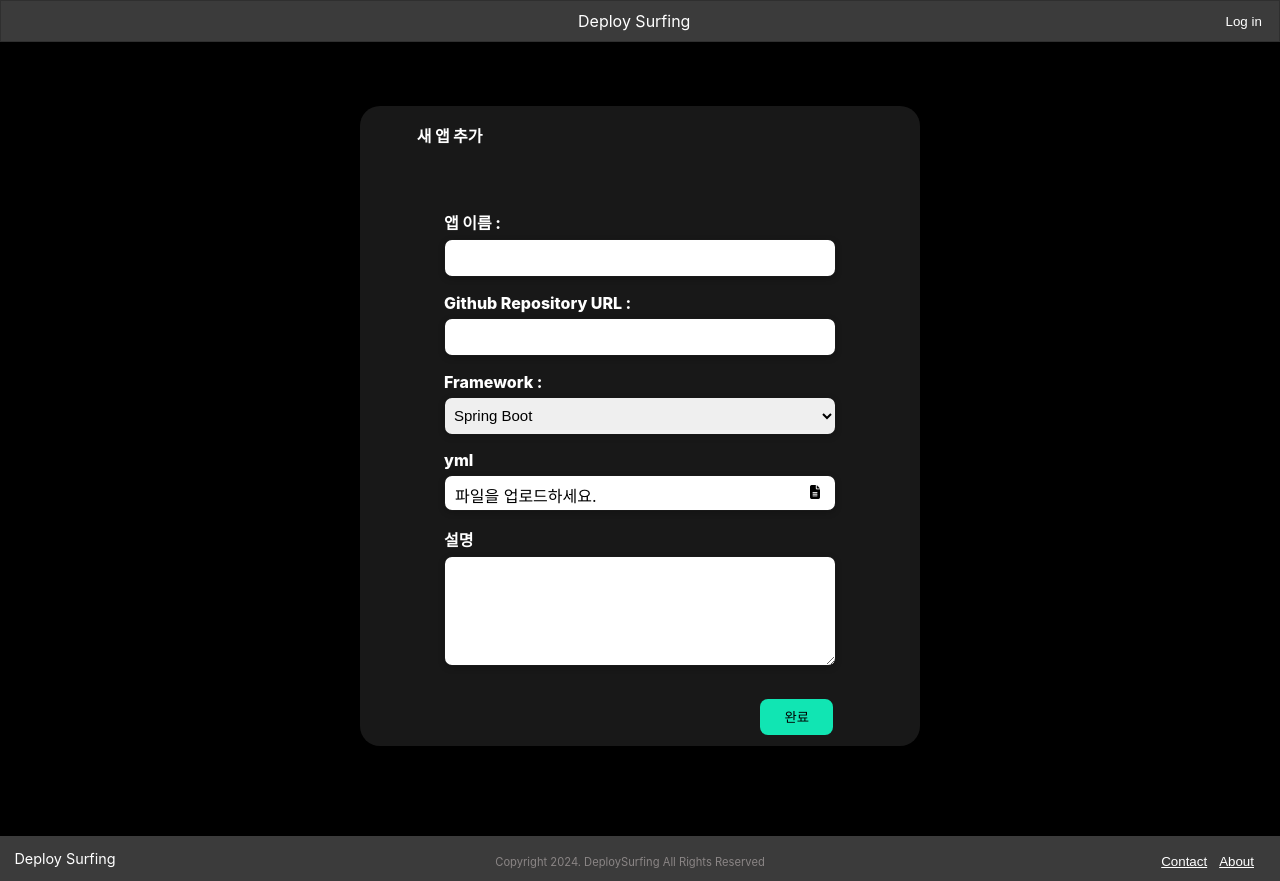
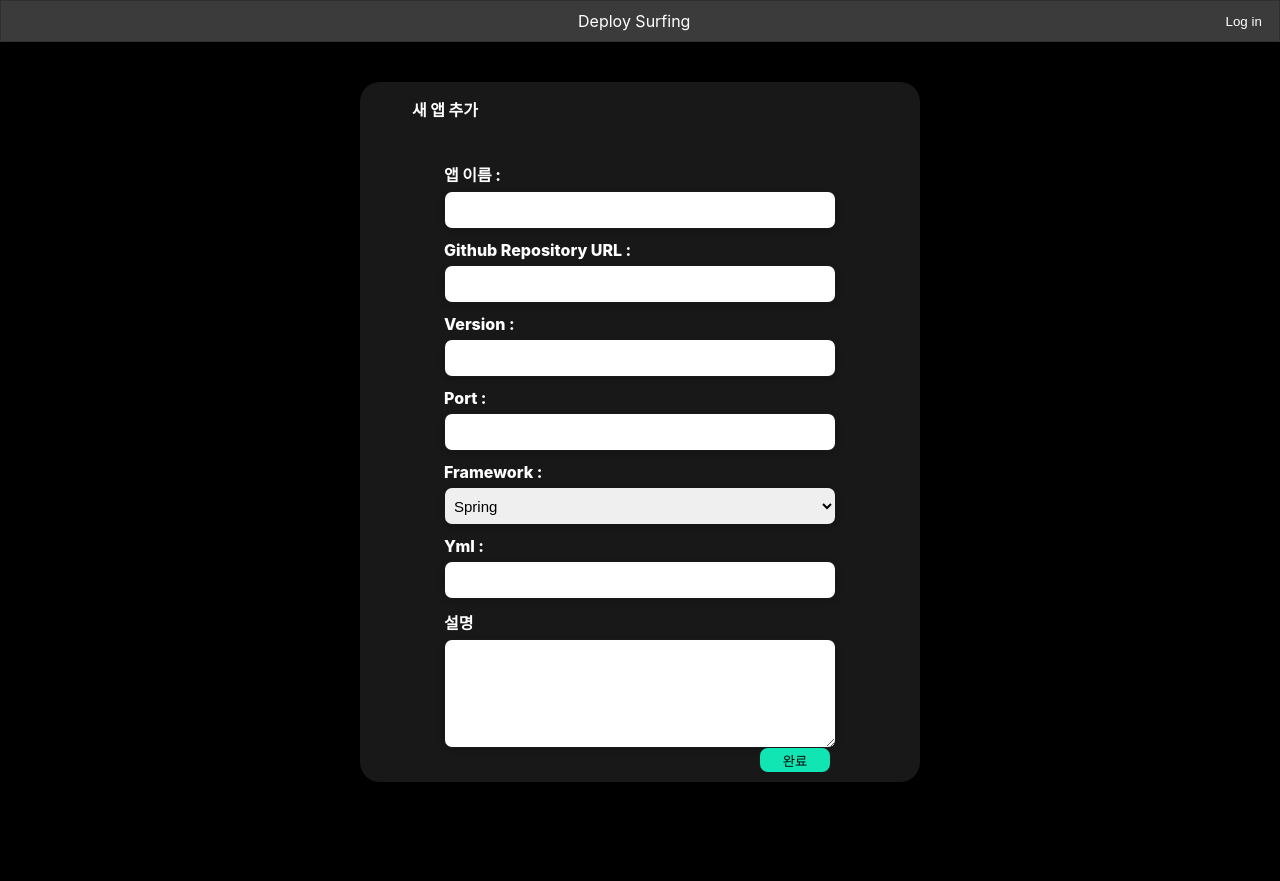
Before and after one commit to k-oyun/Deploy-Surfing, a React (Create React App) app in the folder deploysurfing/: page /addApp in a window 1280 px wide. After the commit the page ends 800 px from the top, so only its background shows below. Built offline with nearby package versions, Linux system fonts and the light colour scheme.

Commit message:
feat: 앱 추가 API 연동 코드 작성, 테스트 미완료 상태

```diff
--- a/deploysurfing/src/Routes/AddApp.tsx
+++ b/deploysurfing/src/Routes/AddApp.tsx
@@ -1,8 +1,10 @@
-import React, { useState } from "react";
+import React, { useEffect, useState } from "react";
 import styled from "styled-components";
 import File from "../assets/images/file-lines-solid 1.png";
 import Header from "../Components/Header";
 import Footer from "../Components/Footer";
+import { addAppPost } from "../api";
+import { frame } from "framer-motion";
 
 const Wrapper = styled.div`
   display: flex;
@@ -11,32 +13,30 @@ const Wrapper = styled.div`
 `;
 
 const AddAppWrapper = styled.div`
-  width: 35rem;
-  height: 40rem;
+  width: 560px;
+  height: 700px;
   display: flex;
   flex-direction: column;
   align-items: center;
-  /* margin-left: 510px; */
-  margin-top: 5%;
-  margin-bottom: 7%;
+  margin-top: 40px;
   background-color: #181818;
   border-radius: 20px;
 `;
 
 const AddAppText = styled.span`
-  font-size: 1rem;
+  font-size: 16px;
   font-weight: 800;
-  margin-top: 3%;
-  margin-right: 68%;
+  margin-top: 15px;
+  margin-right: 390px;
   color: white;
 `;
 
-const InputForm = styled.form`
+const InputWrapper = styled.form`
   display: flex;
   flex-direction: column;
   width: 70%;
-  height: 100%;
-  margin-top: 3rem;
+  height: 600px;
+  margin-top: 30px;
 `;
 
 const InputSelect = styled.select`
@@ -97,13 +97,13 @@ const FileImg = styled.img`
 `;
 
 const InputText = styled.span`
-  margin-top: 4%;
+  margin-top: 11px;
   color: white;
   font-weight: 800;
 `;
 
 const InputTextArea = styled.textarea`
-  height: 20%;
+  height: 100px;
   border: 1px solid rgba(0, 0, 0, 0.9);
   border-radius: 8px;
   margin-top: 5px;
@@ -114,50 +114,78 @@ const InputTextArea = styled.textarea`
 `;
 
 const CompleteButton = styled.button`
-  width: 13%;
-  height: 7%;
+  width: 70px;
+  height: 35px;
   background-color: ${(props) => props.theme.mainColor};
   border: 0px solid rgba(0, 0, 0, 0);
   border-radius: 8px;
-  margin-left: 56%;
-  margin-bottom: 2%;
+  margin-left: 310px;
+  margin-bottom: 10px;
+  cursor: pointer;
 `;
 
 function AddApp() {
   const [appName, setAppName] = useState<string>("");
   const [url, setUrl] = useState<string>("");
-  const [framework, setFramework] = useState<string>("");
-  const [fileName, setFileName] = useState<string>("파일을 업로드하세요.");
+  const [framework, setFramework] = useState<string>("Spring Boot");
+  const [yml, setYml] = useState<string>("");
+  const [version, setVersion] = useState<string>("");
+  const [port, setPort] = useState<string>("");
 
   const onChangeAppName = (text: React.ChangeEvent<HTMLInputElement>) => {
     setAppName(text.target.value);
   };
-
   const onChangeUrl = (text: React.ChangeEvent<HTMLInputElement>) => {
     setUrl(text.target.value);
   };
-
-  const onChangeFramework = (
-    framework: React.ChangeEvent<HTMLSelectElement>
-  ) => {
-    setFramework(framework.target.value);
+  const onChangeYml = (text: React.ChangeEvent<HTMLInputElement>) => {
+    setYml(text.target.value);
   };
 
-  const onChangeFile = (event: React.ChangeEvent<HTMLInputElement>) => {
-    const file = event.target.files?.[0];
-    if (file) {
-      setFileName(file.name); // 파일 이름 상태 업데이트
-    }
+  const onChangeVersion = (text: React.ChangeEvent<HTMLInputElement>) => {
+    setVersion(text.target.value);
   };
 
-  const handleSubmit = async (event: React.FormEvent<HTMLFormElement>) => {
-    event.preventDefault();
+  const onChangePort = (text: React.ChangeEvent<HTMLInputElement>) => {
+    setPort(text.target.value);
+  };
+  const onChangeFramework = (event: React.ChangeEvent<HTMLSelectElement>) => {
+    const value = event.target.value;
+    setFramework(value);
+  };
 
-    const appInfo = new FormData();
-    appInfo.append("appName", appName);
-    appInfo.append("url", url);
-    appInfo.append("framework", framework);
-    appInfo.append("fileName", fileName);
+  // const [fileName, setFileName] = useState<string>("파일을 업로드하세요.");
+  // const onChangeFile = (event: React.ChangeEvent<HTMLInputElement>) => {
+  //   const file = event.target.files?.[0];
+  //   if (file) {
+  //     setFileName(file.name);
+  //   }
+  // };
+
+  const onclickSubmit = () => {
+    console.log(
+      "name:",
+      appName,
+      "type:",
+      framework,
+      "url:",
+      url,
+      "yml:",
+      yml,
+      "version:",
+      version,
+      "port:",
+      port
+    );
+
+    addAppPost({
+      name: appName,
+      type: framework,
+      gitHubUrl: url,
+      yml,
+      version,
+      port,
+    });
   };
   return (
     <>
@@ -165,18 +193,24 @@ function AddApp() {
       <Wrapper>
         <AddAppWrapper>
           <AddAppText>새 앱 추가</AddAppText>
-          <InputForm onSubmit={handleSubmit}>
+          <InputWrapper>
             <InputText>앱 이름 :</InputText>
             <Input onChange={onChangeAppName}></Input>
             <InputText>Github Repository URL :</InputText>
             <Input onChange={onChangeUrl}></Input>
+            <InputText>Version :</InputText>
+            <Input onChange={onChangeVersion}></Input>
+            <InputText>Port :</InputText>
+            <Input onChange={onChangePort}></Input>
             <InputText>Framework :</InputText>
             <InputSelect onChange={onChangeFramework}>
-              <option value="Spring">Spring Boot</option>
-              <option value="Django">Django</option>
+              <option value="SPRING">Spring</option>
+              <option value="DJANGO">Django</option>
+              <option value="VANILLA_JS">Vanilla_Js</option>
             </InputSelect>
-            <InputText>yml</InputText>
-            <InputFileLabelWrapper>
+            <InputText>Yml :</InputText>
+            <Input onChange={onChangeYml}></Input>
+            {/* <InputFileLabelWrapper>
               <InputFileLabel>
                 {fileName}
                 <InputFileHidden
@@ -185,14 +219,13 @@ function AddApp() {
                 ></InputFileHidden>
                 <FileImg src={File}></FileImg>
               </InputFileLabel>
-            </InputFileLabelWrapper>
+            </InputFileLabelWrapper> */}
             <InputText>설명</InputText>
             <InputTextArea></InputTextArea>
-          </InputForm>
-          <CompleteButton>완료</CompleteButton>
+          </InputWrapper>
+          <CompleteButton onClick={onclickSubmit}>완료</CompleteButton>
         </AddAppWrapper>
       </Wrapper>
-      <Footer />
     </>
   );
 }
--- a/deploysurfing/src/api.ts
+++ b/deploysurfing/src/api.ts
@@ -1,4 +1,5 @@
 import axios from "axios";
+import { useNavigate } from "react-router-dom";
 
 export const BASE_URL = "https://smul.store";
 
@@ -21,6 +22,30 @@ interface UserUpdateData {
   gitHubToken: string;
   accessToken: string;
 }
+interface addAppData {
+  name: string;
+  type: string;
+  gitHubUrl: string;
+  yml: string;
+  version: string;
+  port: string;
+}
+
+let cachedToken: string | null = null;
+
+const getAccessToken = async () => {
+  if (cachedToken) return cachedToken;
+  try {
+    const token = await localStorage.getItem("accessToken");
+    if (token) {
+      cachedToken = `Bearer ${token}`;
+    }
+    return cachedToken;
+  } catch (error) {
+    console.error("Token 에러!:", error);
+    throw error;
+  }
+};
 
 export const loginPost = async ({ email, password }: LoginData) => {
   try {
@@ -121,3 +146,30 @@ export const userDelete = async (accessToken: string) => {
     console.log(error);
   }
 };
+
+export const addAppPost = async ({
+  name,
+  type,
+  gitHubUrl,
+  yml,
+  version,
+  port,
+}: addAppData) => {
+  const accessToken = await getAccessToken();
+  try {
+    const res = await axios.post(
+      `${BASE_URL}/app/create`,
+      { name, type, gitHubUrl, yml, version, port },
+      {
+        headers: {
+          Authorization: accessToken,
+          "Content-Type": "application/json",
+        },
+      }
+    );
+    console.log(res.data);
+    return res;
+  } catch (error) {
+    console.log(error);
+  }
+};
```
